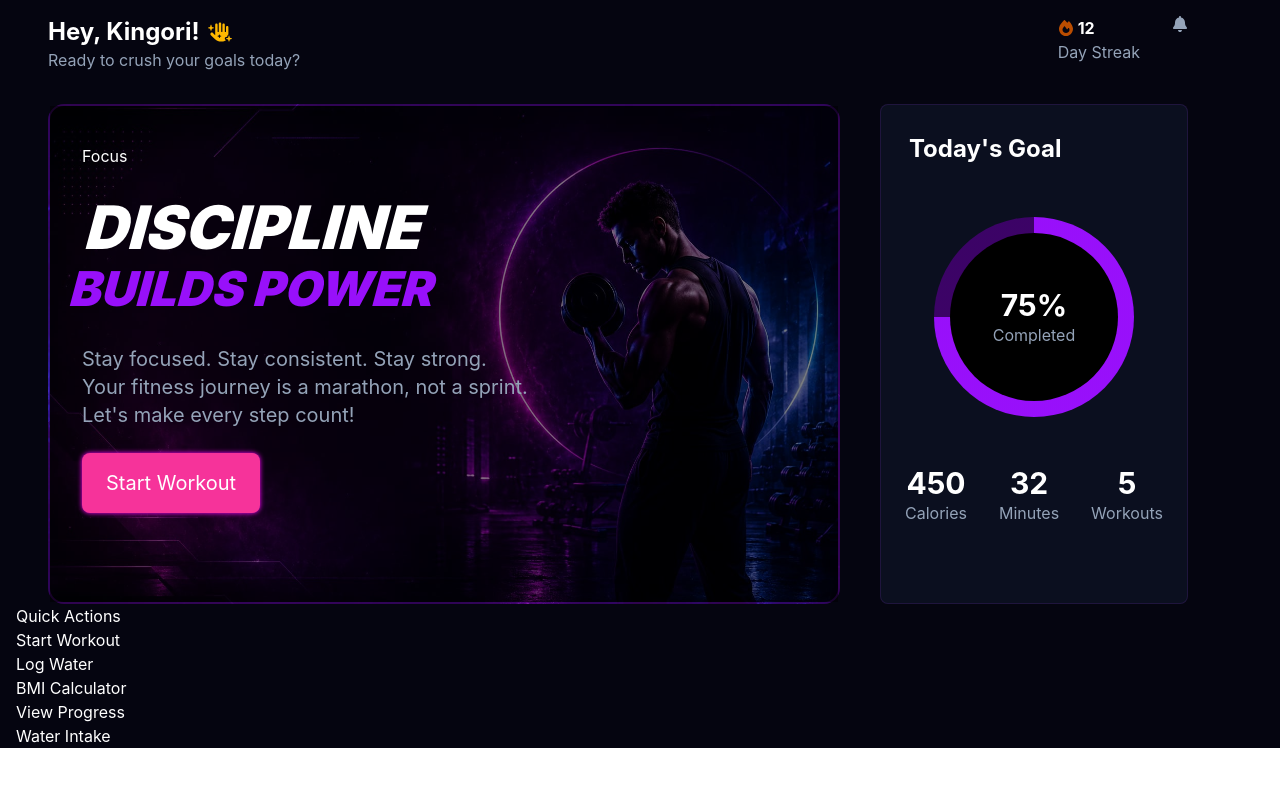
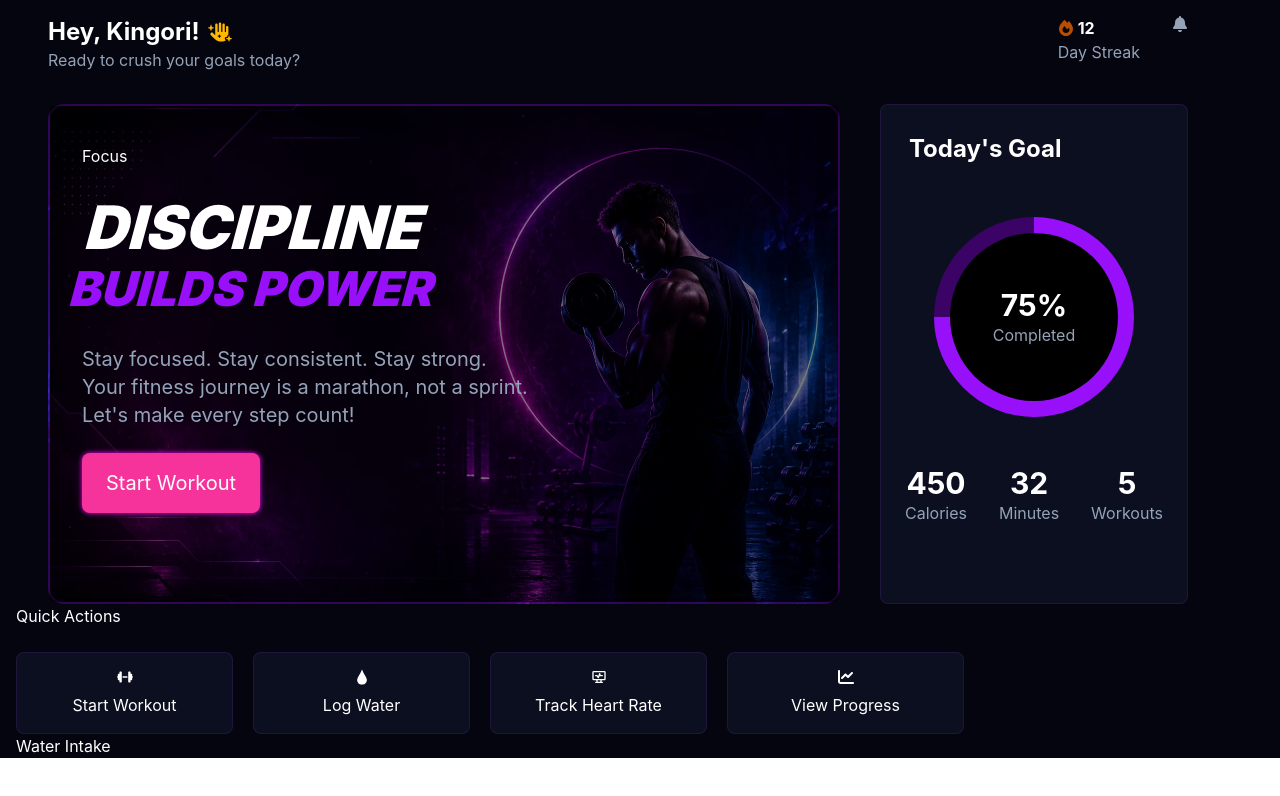
Before and after one commit to Linkon-Tuhoto/Fitness-app, a React (Vite) app: page / in a window 1280 px wide. Shown: the top 796 px of the page. Built offline with nearby package versions, Linux system fonts and the light colour scheme.

Commit message:
quick actions restructure and style

```diff
--- a/src/components/Hero.jsx
+++ b/src/components/Hero.jsx
@@ -1,6 +1,8 @@
 import React from 'react';
 import heroImg from '../assets/hero-bg.jpeg';
-import { FaHandSparkles, FaFire, FaBell } from "react-icons/fa6";
+import { FaHandSparkles, FaFire, FaBell, FaDumbbell, FaChartLine} from "react-icons/fa6";
+import { GiWaterDrop } from "react-icons/gi";
+import { TbHeartRateMonitor } from "react-icons/tb";
 
 
 function Hero() {
@@ -95,19 +97,25 @@ function Hero() {
 
         {/*Quick Action links*/}
         <div>
-            <div>
+            <div className='w-[75%]'>
                 <h2>Quick Actions</h2>
-                <div>
-                    <p>Start Workout</p>
+                <div className='grid grid-cols-4 space-x-5'>
+                <div className='flex flex-col items-center gap-2 text-center bg-slate-900/60 border border-purple-500/13 rounded-lg p-4  mt-6'>
+                    <FaDumbbell className='text-center'/>
+                    <p className=''>Start Workout</p>
                 </div>
-                <div>
+                <div className='flex flex-col items-center gap-2 text-center bg-slate-900/60 border border-purple-500/13 rounded-lg p-4  mt-6'>
+                    <GiWaterDrop />
                     <p>Log Water</p>
                 </div>
-                <div>
-                    <p>BMI Calculator</p>
+                <div className='flex flex-col items-center gap-2 text-center bg-slate-900/60 border border-purple-500/13 rounded-lg p-4  mt-6'>
+                    <TbHeartRateMonitor />
+                    <p>Track Heart Rate</p>
                 </div>
-                <div>
+                <div className='flex flex-col items-center gap-2 text-center bg-slate-900/60 border border-purple-500/13 rounded-lg p-4  mt-6'>
+                    <FaChartLine />
                     <p>View Progress</p>
+                </div>
                 </div>
             </div>
 
```
